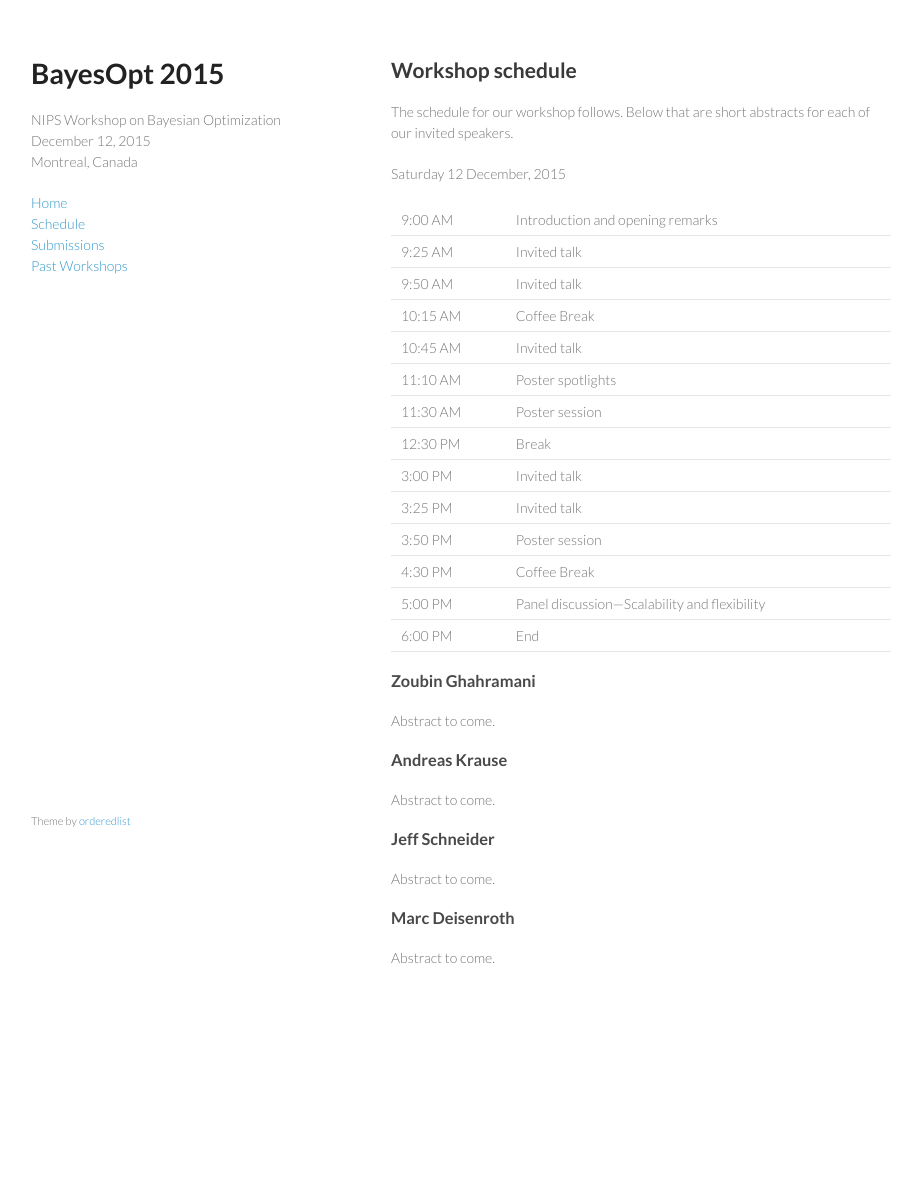
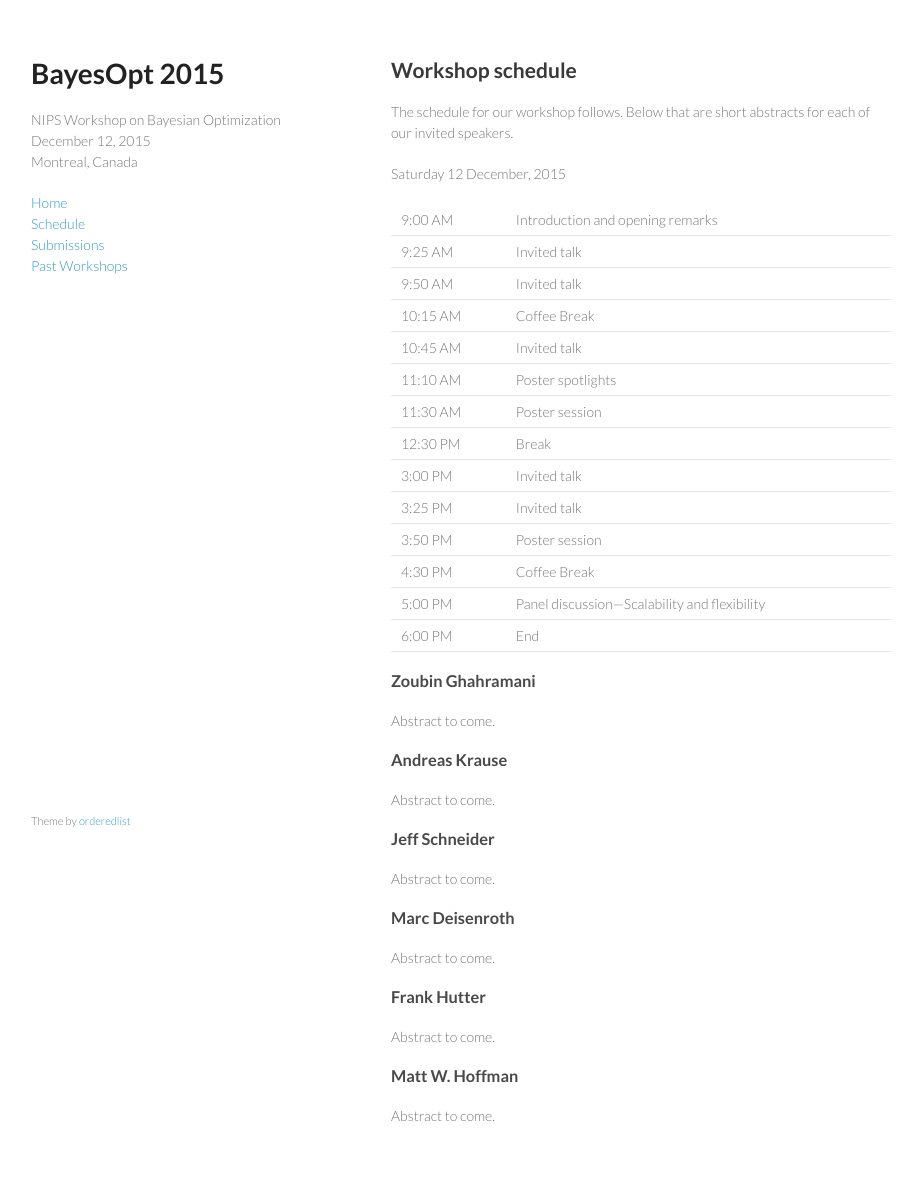
Before and after one commit to bayesopt/bayesopt.github.io, a Jekyll site: the page built from schedule.md, in a window 1280 px wide. Shown: the whole page, without its empty margins (179-1101 px from the left). Built offline with Jekyll 4.4.1, drawn with Linux system fonts in a browser that asks for light colours; before the commit the page ends 1038 px from its top, so only the background shows below that.

Commit message:
Added new speakers.

```diff
--- a/schedule.md
+++ b/schedule.md
@@ -43,3 +43,11 @@ Abstract to come.
 ### Marc Deisenroth
 
 Abstract to come.
+
+### Frank Hutter
+
+Abstract to come.
+
+### Matt W. Hoffman
+
+Abstract to come.
```
